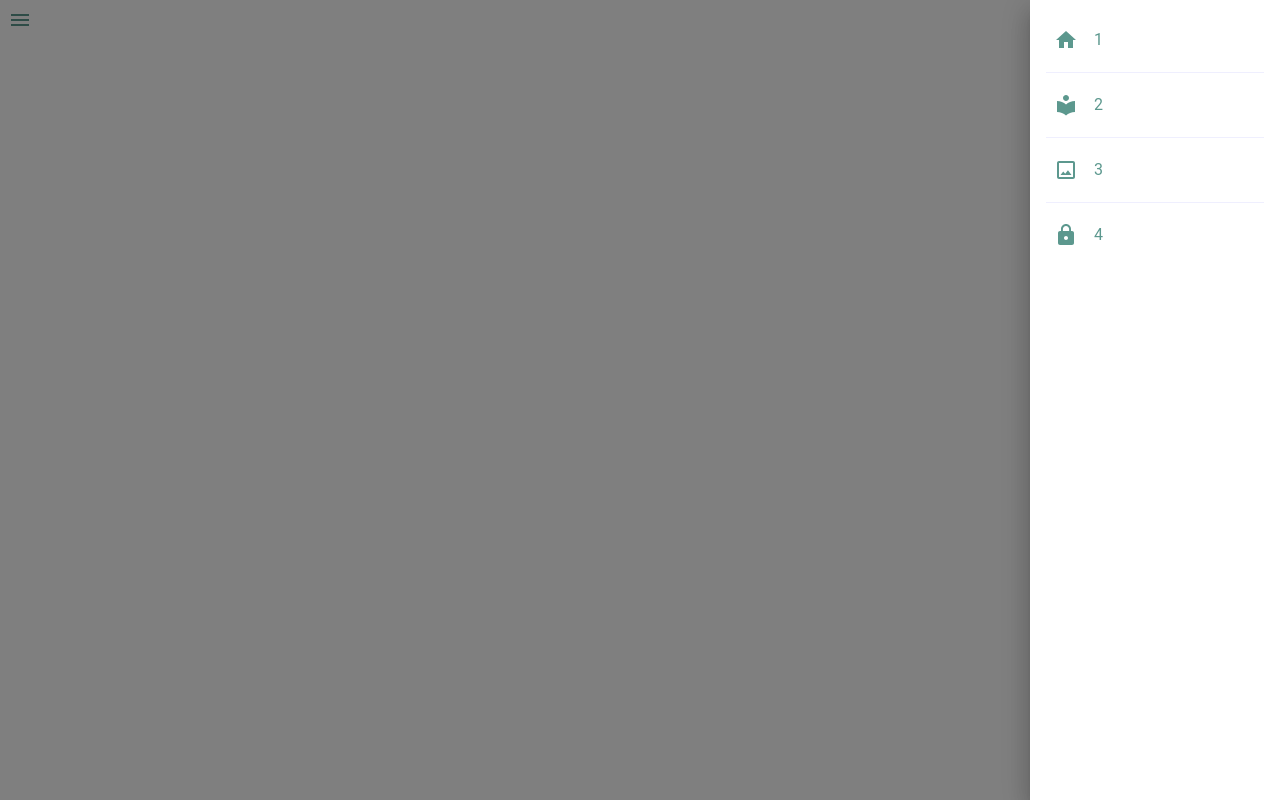
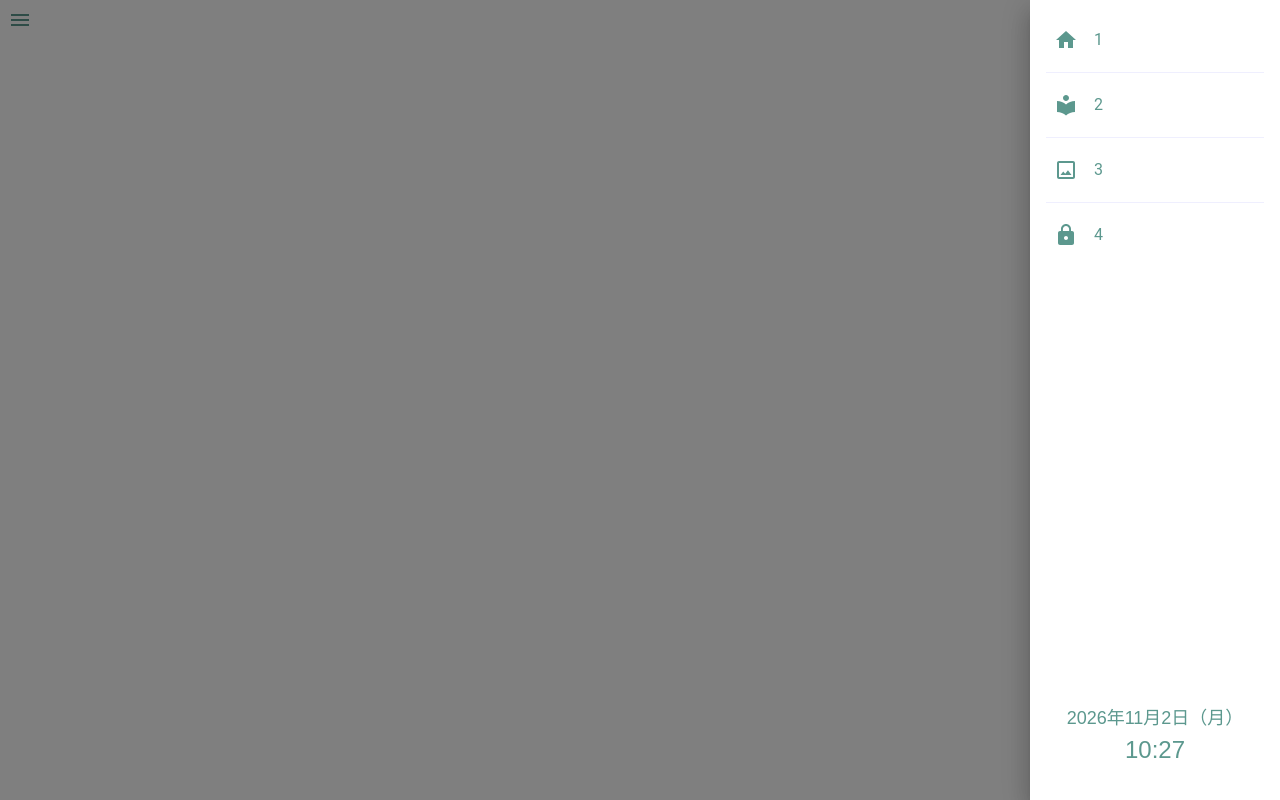
Before and after one commit to karuchip/yaruki0, a Next.js app: page /components/common/menu in a window 1280 px wide. Both pictures are taken after a click on the button "menu". Built offline with nearby package versions, Linux system fonts and the light colour scheme.

Commit message:
[feature]日付表示機能の追加

```diff
--- a/app/components/common/menu/page.tsx
+++ b/app/components/common/menu/page.tsx
@@ -1,6 +1,6 @@
 "use client";
 
-import React, { useState, useEffect, useRef } from "react";
+import React, { useState, useEffect } from "react";
 import Link from "next/link";
 import { Drawer, IconButton, List, ListItem, ListItemButton, ListItemText, Box, Divider } from "@mui/material";
 import MenuIcon from "@mui/icons-material/Menu";
@@ -8,10 +8,28 @@ import CropOriginalIcon from '@mui/icons-material/CropOriginal';
 import LocalLibraryIcon from '@mui/icons-material/LocalLibrary';
 import LockIcon from '@mui/icons-material/Lock';
 import HomeIcon from '@mui/icons-material/Home';
+import dayjs from "dayjs";
+import 'dayjs/locale/ja';
+dayjs.locale('ja');
 
 const Menu = () => {
   // Drawerの開閉状態だけ残す
   const [isDrawerOpen, setIsDrawerOpen] = useState(false);
+
+  // 今日の日付を取得
+  const today = dayjs().format('YYYY年M月D日（dd）');
+
+  // 時間を取得
+  const [time, setTime] = useState(new Date());
+
+  useEffect(() => {
+    const timerId = setInterval(() => {
+      setTime(new Date());
+    }, 1000);
+    return () => clearInterval(timerId);
+  }, []);
+
+
 
   const toggleDrawer = (open: boolean) => (event: React.KeyboardEvent | React.MouseEvent) => {
     if (
@@ -93,6 +111,14 @@ const Menu = () => {
             })}
           </List>
         </Box>
+        <div className="h-full flex justify-center items-end pb-8">
+          <div className="text-[18px] text-[#5c988e]">
+            <p className="flex justify-center text-[18px]">{today}</p>
+            <p className="flex justify-center text-[24px]">
+              {dayjs(time).format('HH:mm')}
+            </p>
+          </div>
+        </div>
       </Drawer>
     </>
   );
--- a/package.json
+++ b/package.json
@@ -15,6 +15,7 @@
     "@mui/material": "^9.5.0",
     "@tiptap/react": "^3.29.2",
     "@tiptap/starter-kit": "^3.29.2",
+    "dayjs": "^1.11.23",
     "next": "^16.3.0",
     "react": "19.2.4",
     "react-dom": "19.2.4",
```
Also changed, not shown: 1 other file (tests, documents, lock files or other folders).
